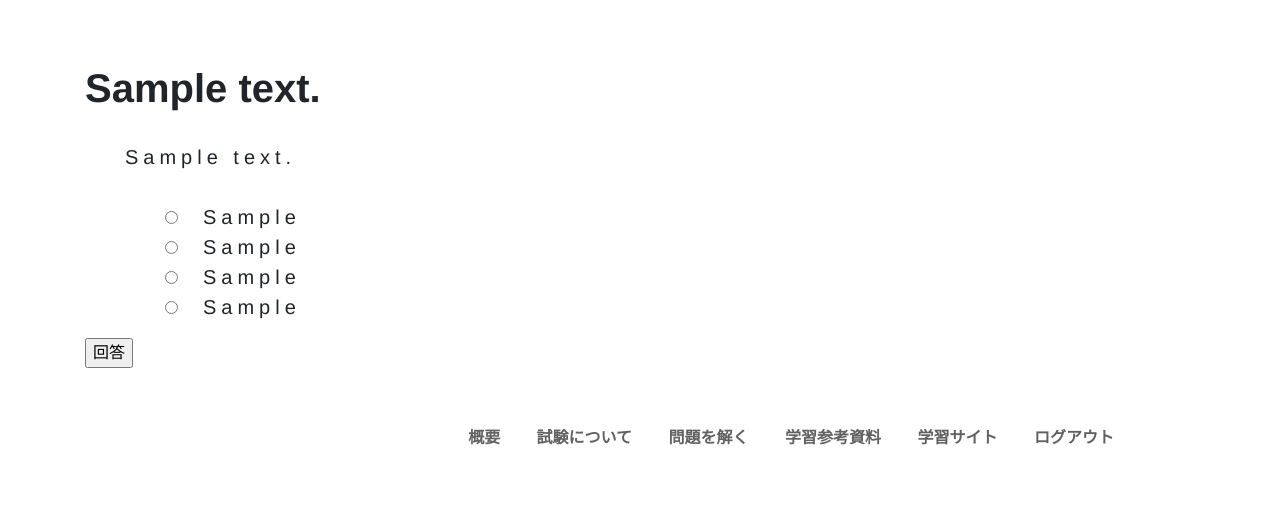
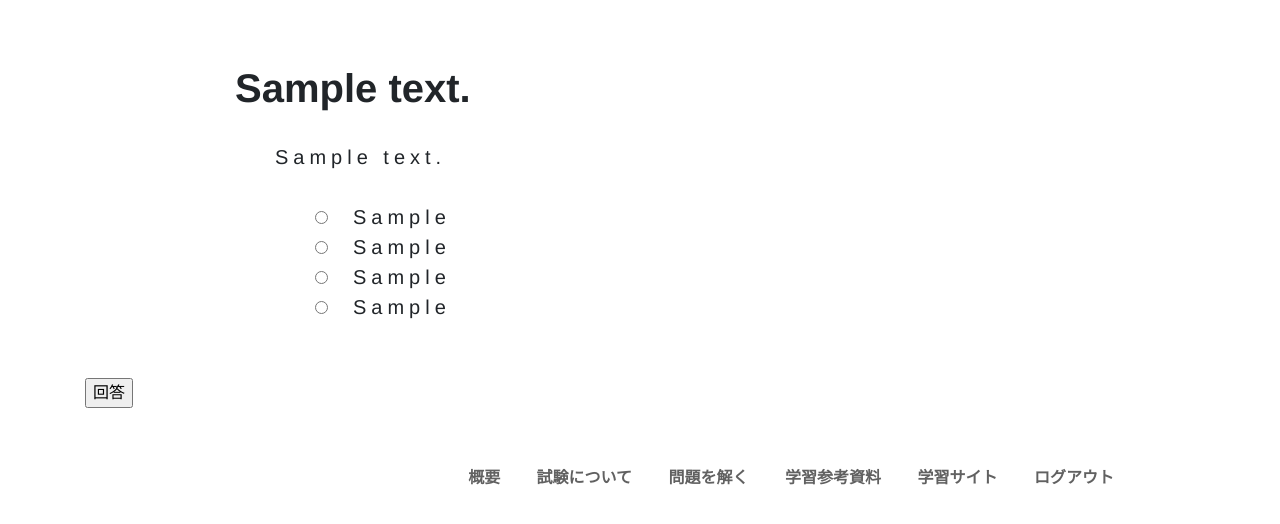
Before and after one commit to mikio-korean22/relish_english, a Rails app: page /uppers/1 in a window 1280 px wide. Shown: the part 100-624 px from the top of the page. Run offline with Rails 7, Linux system fonts and the light colour scheme; a user stored in the database is signed in; tables that the repository leaves empty hold one stand-in row (values such as "Sample post"); style sheets or scripts are compiled from the project's sources; some libraries are stand-ins or nearby versions.

Commit message:
question_page

```diff
--- a/app/assets/stylesheets/beginners.scss
+++ b/app/assets/stylesheets/beginners.scss
@@ -8,6 +8,9 @@
         border-bottom: 1px solid #797979;
         margin-left: 50px;
         padding: 0 50px 20px 50px;
+        @media(min-width: 1024){
+            margin-bottom: 80px;
+        }
     }
 
     ul{
@@ -26,6 +29,9 @@
         font-size: 40px;
         text-align: center;
         margin-top: 40px;
+        @media(min-width: 1024px){
+            margin-left: 150px;
+        }
     }
 
     ul{
@@ -34,6 +40,9 @@
             list-style: none;
             font-size: 20px;
             letter-spacing: 5px;
+            @media(min-width: 1024px){
+                margin-left: 150px;
+            }
         }
     }
 
--- a/app/views/beginners/show.html.erb
+++ b/app/views/beginners/show.html.erb
@@ -18,7 +18,7 @@
 
             <% end %>
 
-            <%= submit_tag "回答"%>
+            <%= submit_tag "回答", class: "answer_button"%>
             <% end %>
         </div>
     </div>
--- a/app/views/intermediates/show.html.erb
+++ b/app/views/intermediates/show.html.erb
@@ -18,7 +18,7 @@
 
             <% end %>
 
-            <%= submit_tag "回答"%>
+            <%= submit_tag "回答", class: "answer_button"%>
             <% end %>
         </div>
     </div>
--- a/app/views/uppers/show.html.erb
+++ b/app/views/uppers/show.html.erb
@@ -18,7 +18,7 @@
 
             <% end %>
 
-            <%= submit_tag "回答"%>
+            <%= submit_tag "回答", class: "answer_button"%>
             <% end %>
         </div>
     </div>
```
